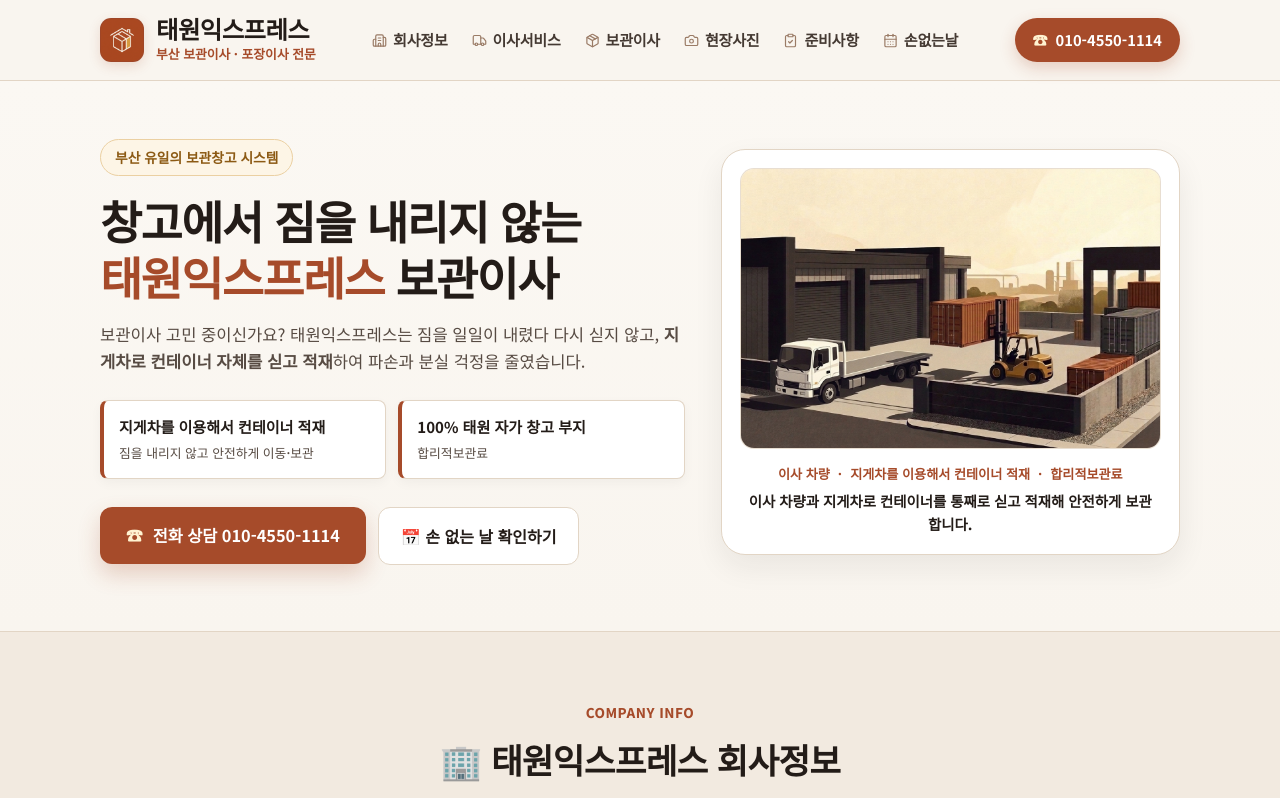
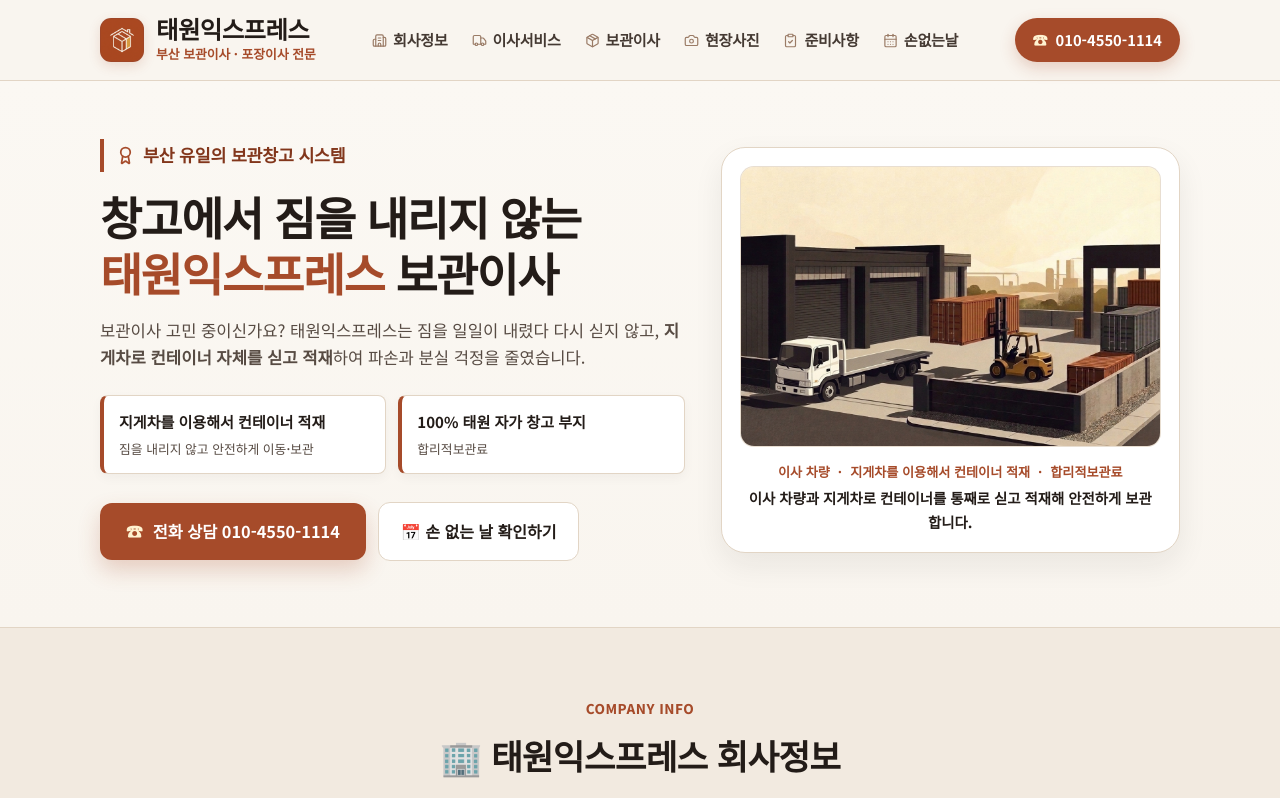
Before and after one commit to maestro0816/taewon24, a React (Vite) app: page / in a window 1280 px wide. Shown: the top 798 px of the page. Built offline with nearby package versions, Linux system fonts and the light colour scheme.

Commit message:
feat(ui): update hero section header style
Refactor the feature highlight in the hero section with a new layout, adding an award icon and updated typography for improved visual emphasis.

```diff
--- a/src/App.tsx
+++ b/src/App.tsx
@@ -5,6 +5,7 @@
 
 import { useEffect, useState } from 'react';
 import {
+  Award,
   Building2,
   CalendarDays,
   Camera,
@@ -447,9 +448,10 @@ export default function App() {
         <section className="bg-gradient-to-b from-[#FBF8F3] to-[#F9F5EF] py-9 pb-[46px] sm:py-[58px] sm:pb-[66px]">
           <div className="mx-auto grid w-full max-w-[1120px] grid-cols-1 items-center gap-6 px-4 sm:gap-9 sm:px-5 lg:grid-cols-[1.12fr_0.88fr]">
             <div>
-              <span className="mb-4 inline-block rounded-full border border-[#EBD0A2] bg-[#FDF5E6] px-[14px] py-[6px] text-[0.86rem] font-bold text-[#8C5A14]">
-                부산 유일의 보관창고 시스템
-              </span>
+              <div className="mb-4 inline-flex items-center gap-2 border-l-4 border-[#A64B2A] py-0.5 pl-3 text-[0.98rem] font-extrabold tracking-[-0.01em] text-[#82361B] sm:text-[1.08rem]">
+                <Award aria-hidden="true" strokeWidth={2.2} className="h-[19px] w-[19px] shrink-0 text-[#A64B2A]" />
+                <span>부산 유일의 보관창고 시스템</span>
+              </div>
               <h1 className="mb-4 text-[clamp(1.95rem,3.8vw,2.85rem)] font-extrabold leading-[1.24] tracking-[-0.03em] text-[#231C18]">
                 창고에서 짐을 내리지 않는
                 <br />
```
